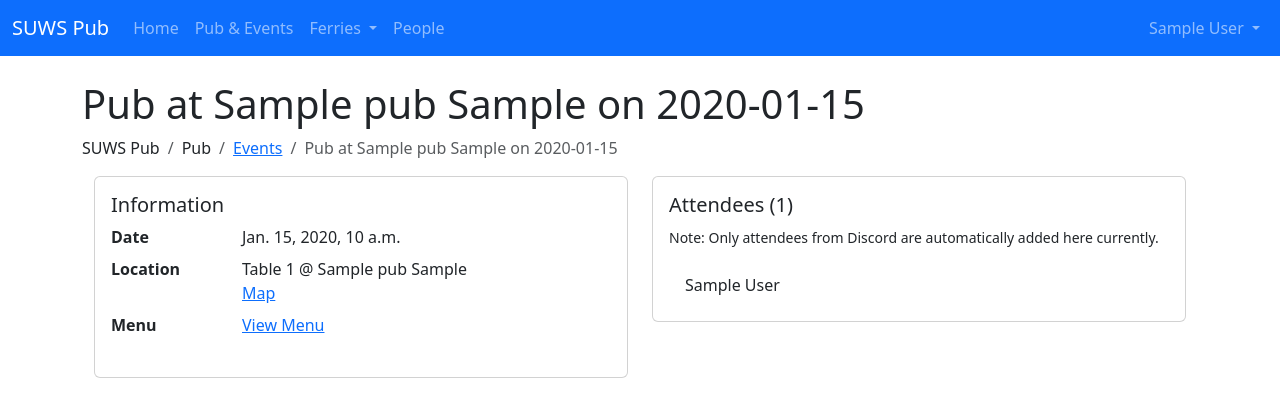
After one commit to trickeydan/ferry-api, a Django app: page /pub/events/00000000-0000-0000-0000-000000000001/ in a window 1280 px wide. The commit adds this page. Shown: the top 417 px of the page. Run offline with Django 5.2, Linux system fonts and the light colour scheme; a user stored in the database is signed in; tables that the repository leaves empty hold one stand-in row (values such as "Sample post"); parts of the project's set-up code (start-up, migrations or seed data) failed here and were passed over; some libraries are stand-ins or nearby versions.

Commit message:
Add pub events page

```diff
--- a/ferry/core/urls.py
+++ b/ferry/core/urls.py
@@ -30,6 +30,7 @@ urlpatterns = [
     path("", include("ferry.dashboard.urls", namespace="dashboard")),
     path("accounts/", include("ferry.accounts.urls")),
     path("ferries/", include("ferry.court.urls", namespace="court")),
+    path("pub/", include("ferry.pub.urls", namespace="pub")),
     path("admin/", admin.site.urls),
     path("api/", TemplateView.as_view(template_name="api_index.html")),
     # API v2
--- a/ferry/pub/api/views.py
+++ b/ferry/pub/api/views.py
@@ -1,6 +1,5 @@
 from typing import Any
 
-from django.utils import timezone
 from django_filters.rest_framework import DjangoFilterBackend
 from drf_spectacular.utils import extend_schema, extend_schema_view
 from rest_framework import mixins, permissions, viewsets
--- /dev/null
+++ b/ferry/pub/repository.py
@@ -0,0 +1,19 @@
+from django.db import models
+
+from ferry.accounts.models import Person, PersonQuerySet
+from ferry.pub.models import PubEvent, PubEventQuerySet, PubEventRSVP
+
+
+def get_attendees_for_pub_event(pub_event: PubEvent) -> PersonQuerySet:
+    person_ids = pub_event.pub_event_rsvps.filter(is_attending=True).values("person")
+    return Person.objects.filter(id__in=person_ids)
+
+
+def annotate_attendee_count(pub_event_qs: PubEventQuerySet) -> PubEventQuerySet:
+    sub_qs = (
+        PubEventRSVP.objects.filter(pub_event_id=models.OuterRef("id"))
+        .order_by()
+        .annotate(count=models.Func(models.F("id"), function="Count"))
+        .values("count")
+    )
+    return pub_event_qs.annotate(attendee_count=models.Subquery(sub_qs, output_field=models.IntegerField()))
--- /dev/null
+++ b/ferry/pub/urls.py
@@ -0,0 +1,10 @@
+from django.urls import path
+
+from . import views
+
+app_name = "pub"
+
+urlpatterns = [
+    path("events", views.PubEventListView.as_view(), name="events-list"),
+    path("events/<uuid:pk>/", views.PubEventDetailView.as_view(), name="events-detail"),
+]
--- /dev/null
+++ b/ferry/pub/views.py
@@ -0,0 +1,52 @@
+from typing import Any
+
+from django.contrib.auth.mixins import LoginRequiredMixin
+from django.urls import reverse_lazy
+from django.views.generic import DetailView, ListView
+
+from ferry.core.mixins import BreadcrumbsMixin
+from ferry.pub.models import PubEvent, PubEventQuerySet
+from ferry.pub.repository import annotate_attendee_count, get_attendees_for_pub_event
+
+
+class PubEventListView(LoginRequiredMixin, BreadcrumbsMixin, ListView):
+    breadcrumbs = [(None, "Pub"), (None, "Events")]
+    template_name = "pub/event_list.html"
+
+    def get_queryset(self) -> PubEventQuerySet:
+        assert self.request.user.is_authenticated
+        qs = PubEvent.objects.for_user(self.request.user)
+        qs = qs.order_by("-timestamp")
+        qs = annotate_attendee_count(qs)
+        return qs
+
+    def get_context_data(self, **kwargs: Any) -> dict[str, Any]:
+        upcoming_pub = PubEvent.objects.get_next()
+        return super().get_context_data(
+            upcoming_pub=upcoming_pub,
+            attendees=get_attendees_for_pub_event(upcoming_pub) if upcoming_pub else None,
+            **kwargs,
+        )
+
+
+class PubEventDetailView(LoginRequiredMixin, BreadcrumbsMixin, DetailView):
+    template_name = "pub/event_detail.html"
+
+    def get_breadcrumbs(self) -> list[tuple[str | None, str]]:
+        return super().get_breadcrumbs() + [
+            (None, "Pub"),
+            (reverse_lazy("pub:events-list"), "Events"),
+            (None, str(self.object)),
+        ]
+
+    def get_queryset(self) -> PubEventQuerySet:
+        assert self.request.user.is_authenticated
+        qs = PubEvent.objects.for_user(self.request.user)
+        qs = annotate_attendee_count(qs)
+        return qs
+
+    def get_context_data(self, **kwargs: Any) -> dict[str, Any]:
+        return super().get_context_data(
+            attendees=get_attendees_for_pub_event(self.object),
+            **kwargs,
+        )
--- a/ferry/templates/inc/nav.html
+++ b/ferry/templates/inc/nav.html
@@ -8,7 +8,8 @@
       {% if request.user.is_authenticated %}
         <ul class="navbar-nav me-auto mb-2 mb-md-0">
           {% if request.user.person %}
-            <a class="nav-link" aria-current="page" href="{% url 'dashboard:scoreboard' %}">Home</a>
+            <a class="nav-link" href="{% url 'dashboard:scoreboard' %}">Home</a>
+            <a class="nav-link" href="{% url 'pub:events-list' %}">Pub & Events</a>
             <li class="nav-item dropdown">
               <a class="nav-link dropdown-toggle" href="#" role="button" data-bs-toggle="dropdown" aria-expanded="false">
                 Ferries
@@ -17,7 +18,7 @@
                 <li><a class="dropdown-item" href="{% url 'court:consequence-list' %}">My Consequences</a></li>
               </ul>
             </li>
-            <a class="nav-link" aria-current="page" href="{% url 'accounts:person-list' %}">People</a>
+            <a class="nav-link" href="{% url 'accounts:person-list' %}">People</a>
           {% endif %}
         </ul>
 
--- /dev/null
+++ b/ferry/templates/pub/event_detail.html
@@ -0,0 +1,9 @@
+{% extends "base.html" %}
+{% load static %}
+
+{% block title %}{{ object }}{% endblock %}
+{% block page_title %}{{ object }}{% endblock %}
+
+{% block content %}
+  {% include "pub/inc/event_details.html" with event=object attendees=attendees %}
+{% endblock %}
--- /dev/null
+++ b/ferry/templates/pub/event_list__table_row.html
@@ -0,0 +1,6 @@
+<tr>
+    <th scope="row">{{ pub_event.timestamp }}</th>
+    <td>{% if pub_event.table %}{{ pub_event.table }}{% else %}{{ pub_event.pub }}{% endif %}</td>
+    <td>{{ pub_event.attendee_count }}</td>
+    <td><a href="{% url 'pub:events-detail' pub_event.id %}">View</a></td>
+</tr>
--- /dev/null
+++ b/ferry/templates/pub/inc/event_details.html
@@ -0,0 +1,41 @@
+<div class="container">
+  <div class="row">
+    <div class="col-sm-6">
+      <div class="card">
+        <div class="card-body">
+          <h5 class="card-title">Information</h5>
+          <dl class="row">
+            <dt class="col-sm-3">Date</dt>
+            <dd class="col-sm-9">{{ event.timestamp }}</dd>
+
+            <dt class="col-sm-3">Location</dt>
+            <dd class="col-sm-9">
+              {% if event.table %}{{ event.table }}{% else %}{{ event.pub }}{% endif %}<br/>
+              <a href="{{ event.pub.map_url }}">Map</a>
+            </dd>
+
+            {% if event.pub.menu_url %}
+              <dt class="col-sm-3">Menu</dt>
+              <dd class="col-sm-9"><a href="{{ event.pub.menu_url }}">View Menu</a></dd>
+            {% endif %}
+          </dl>
+        </div>
+      </div>
+    </div>
+    <div class="col-sm-6">
+      <div class="card">
+        <div class="card-body">
+          <h5 class="card-title">Attendees ({{ attendees|length }})</h5>
+          <p><small>Note: Only attendees from Discord are automatically added here currently.</small></p>
+          <ul class="list-group list-group-flush">
+            {% for attendee in attendees %}
+              <a class="list-group-item list-group-item-action" href="{% url 'accounts:person-detail' attendee.id %}">{{ attendee }}</a>
+            {% empty %}
+              <p>There are no attendees.</p>
+            {% endfor %}
+          </ul>
+        </div>
+      </div>
+    </div>
+  </div>
+</div>
```
Also changed, not shown: ferry/pub/api/serializers.py (+3 -4 lines), ferry/templates/pub/event_list.html (added, +35 -0 lines).
